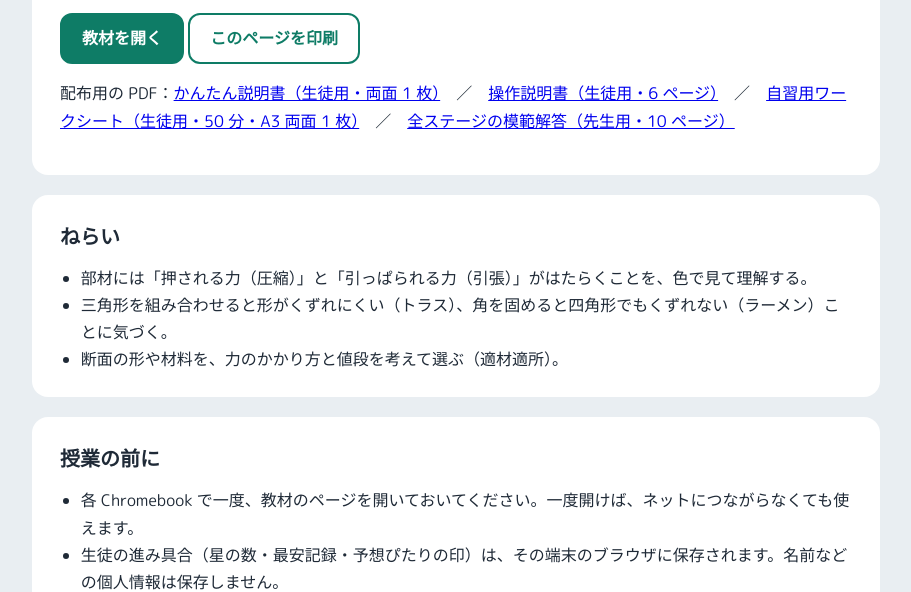
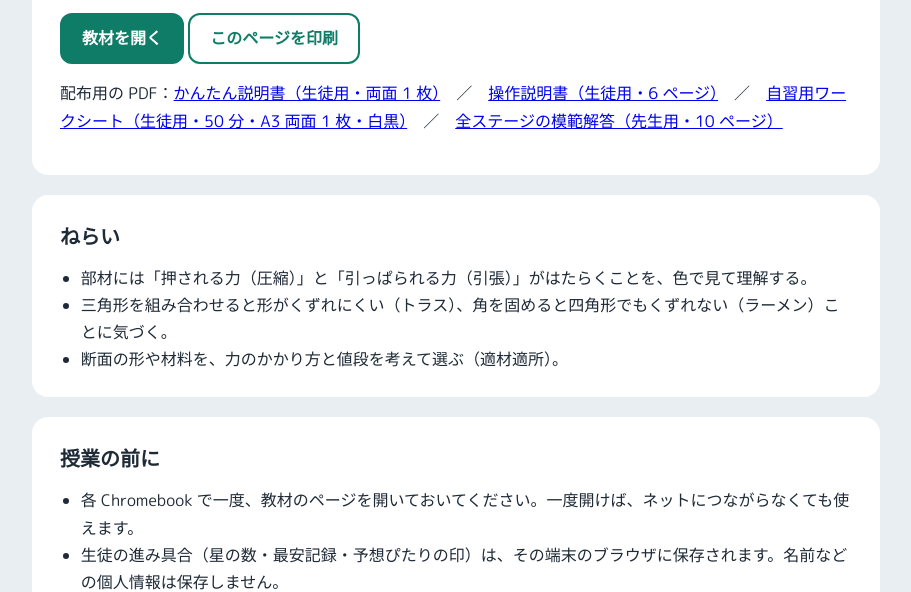
Before and after one commit to Okarin-netizen/bridge-simulator, a website built with Vite: page teacher.html in a window 1280 px wide. Shown: the part 208-800 px from the top of the page, without its empty margins (184-1095 px from the left). Built offline with nearby package versions, Linux system fonts and the light colour scheme.

Commit message:
自習用ワークシートを白黒・インク節約版にする (#43)
Claude-Session: https://claude.ai/code/session_01NRT8ohPRG5is8omwj4vq1w

Co-authored-by: Claude <noreply@anthropic.com>

```diff
--- a/teacher.html
+++ b/teacher.html
@@ -15,7 +15,7 @@
       <h1>授業での使い方</h1>
       <p>谷に橋をかけ、車をわたらせて安全かどうかを試す教材です。中学校技術分野「材料と加工の技術」で、構造（トラス・ラーメン）と材料の性質を学ぶ場面を想定しています。</p>
       <p><a href="./" class="button">教材を開く</a> <button type="button" class="button secondary" id="print">このページを印刷</button></p>
-      <p>配布用の PDF：<a href="./docs/quick-guide.pdf" target="_blank" rel="noopener">かんたん説明書（生徒用・両面 1 枚）</a>　／　<a href="./docs/manual.pdf" target="_blank" rel="noopener">操作説明書（生徒用・6 ページ）</a>　／　<a href="./docs/worksheet.pdf" target="_blank" rel="noopener">自習用ワークシート（生徒用・50 分・A3 両面 1 枚）</a>　／　<a href="./docs/answers.pdf" target="_blank" rel="noopener">全ステージの模範解答（先生用・10 ページ）</a></p>
+      <p>配布用の PDF：<a href="./docs/quick-guide.pdf" target="_blank" rel="noopener">かんたん説明書（生徒用・両面 1 枚）</a>　／　<a href="./docs/manual.pdf" target="_blank" rel="noopener">操作説明書（生徒用・6 ページ）</a>　／　<a href="./docs/worksheet.pdf" target="_blank" rel="noopener">自習用ワークシート（生徒用・50 分・A3 両面 1 枚・白黒）</a>　／　<a href="./docs/answers.pdf" target="_blank" rel="noopener">全ステージの模範解答（先生用・10 ページ）</a></p>
     </header>
 
     <section>
```
Also changed, not shown: 1 other file.
